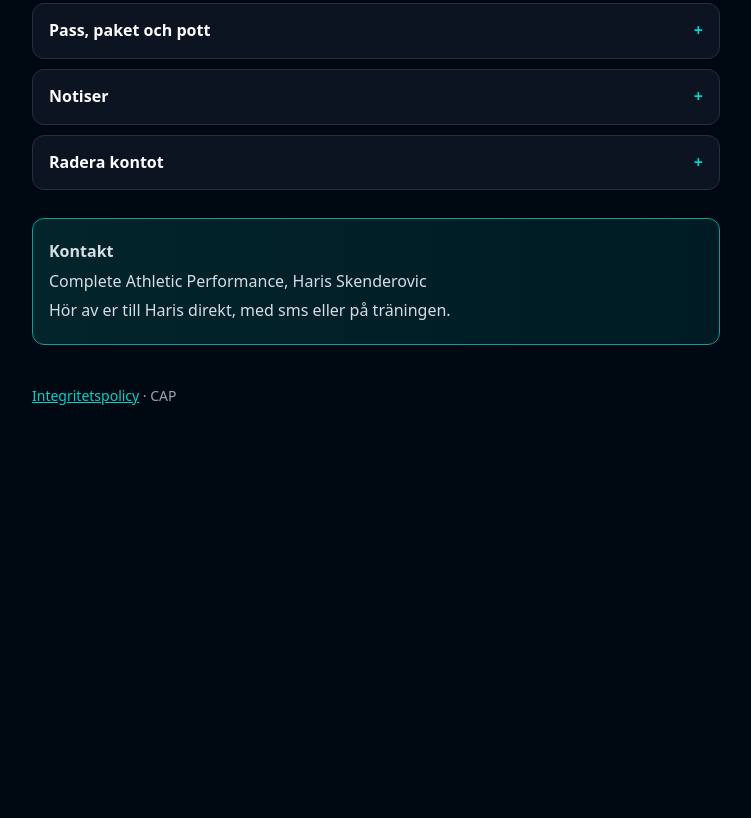
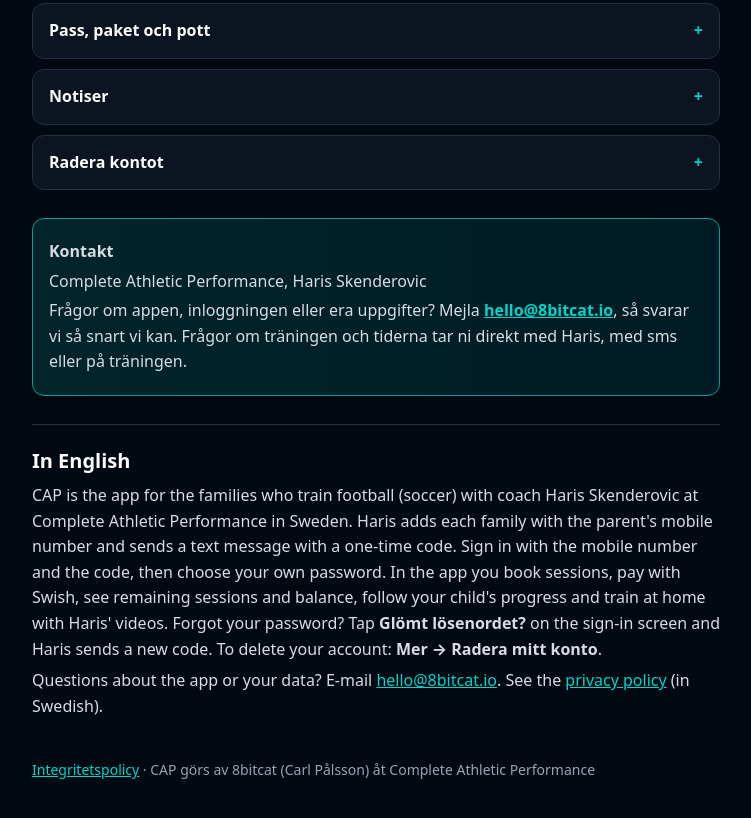
Before and after one commit to 8bitcat/cap-online, a plain HTML site: page support.html in a window 1280 px wide. Shown: the part 633-1451 px from the top of the page, without its empty margins (264-1015 px from the left). Before the commit the page ends 1104 px from the top, so only its background shows below. Drawn offline with Linux system fonts and the light colour scheme.

Commit message:
docs(app): kontakt hello@8bitcat.io och engelsk hjälp för Apple
Apple kollar att man kan nå den som står bakom appen. Samma adress som Pixelcity,
eftersom appen ges ut från 8bitcat-kontot.

Co-Authored-By: Claude Opus 5.5 <noreply@anthropic.com>

```diff
--- a/support.html
+++ b/support.html
@@ -26,6 +26,8 @@
   a { color: var(--teal); }
   .kontakt { background: linear-gradient(90deg, rgba(10,158,154,.18), rgba(0,240,255,.08)); border: 1px solid #0a9e9a; border-radius: 12px; padding: 16px; margin-top: 28px; }
   .kontakt p { margin: 4px 0; }
+  .en { margin-top: 28px; border-top: 1px solid var(--linje); padding-top: 8px; }
+  .en h2 { font-size: 20px; margin: 12px 0 6px; }
   footer { margin-top: 40px; color: var(--mjuk); font-size: 14px; }
 </style>
 </head>
@@ -97,11 +99,22 @@
   <div class="kontakt">
     <p><b>Kontakt</b></p>
     <p>Complete Athletic Performance, Haris Skenderovic</p>
-    <!-- KONTAKT: fyll i e-post när Carl gett den (docs/APPSTORE.md) -->
-    <p>Hör av er till Haris direkt, med sms eller på träningen.</p>
+    <p>Frågor om appen, inloggningen eller era uppgifter? Mejla <a href="mailto:hello@8bitcat.io"><b>hello@8bitcat.io</b></a>, så svarar vi så snart vi kan.
+    Frågor om träningen och tiderna tar ni direkt med Haris, med sms eller på träningen.</p>
   </div>
 
-  <footer><a href="integritet.html">Integritetspolicy</a> · CAP</footer>
+  <section class="en" lang="en">
+    <h2>In English</h2>
+    <p>CAP is the app for the families who train football (soccer) with coach Haris Skenderovic at Complete Athletic Performance in Sweden.
+    Haris adds each family with the parent's mobile number and sends a text message with a one-time code. Sign in with the mobile number and
+    the code, then choose your own password. In the app you book sessions, pay with Swish, see remaining sessions and balance, follow your
+    child's progress and train at home with Haris' videos. Forgot your password? Tap <b>Glömt lösenordet?</b> on the sign-in screen and Haris
+    sends a new code. To delete your account: <b>Mer → Radera mitt konto</b>.</p>
+    <p>Questions about the app or your data? E-mail <a href="mailto:hello@8bitcat.io">hello@8bitcat.io</a>.
+    See the <a href="integritet.html">privacy policy</a> (in Swedish).</p>
+  </section>
+
+  <footer><a href="integritet.html">Integritetspolicy</a> · CAP görs av 8bitcat (Carl Pålsson) åt Complete Athletic Performance</footer>
 </main>
 </body>
 </html>
```
Also changed, not shown: docs/APPSTORE.md (+2 -2 lines), integritet.html (+3 -4 lines).
